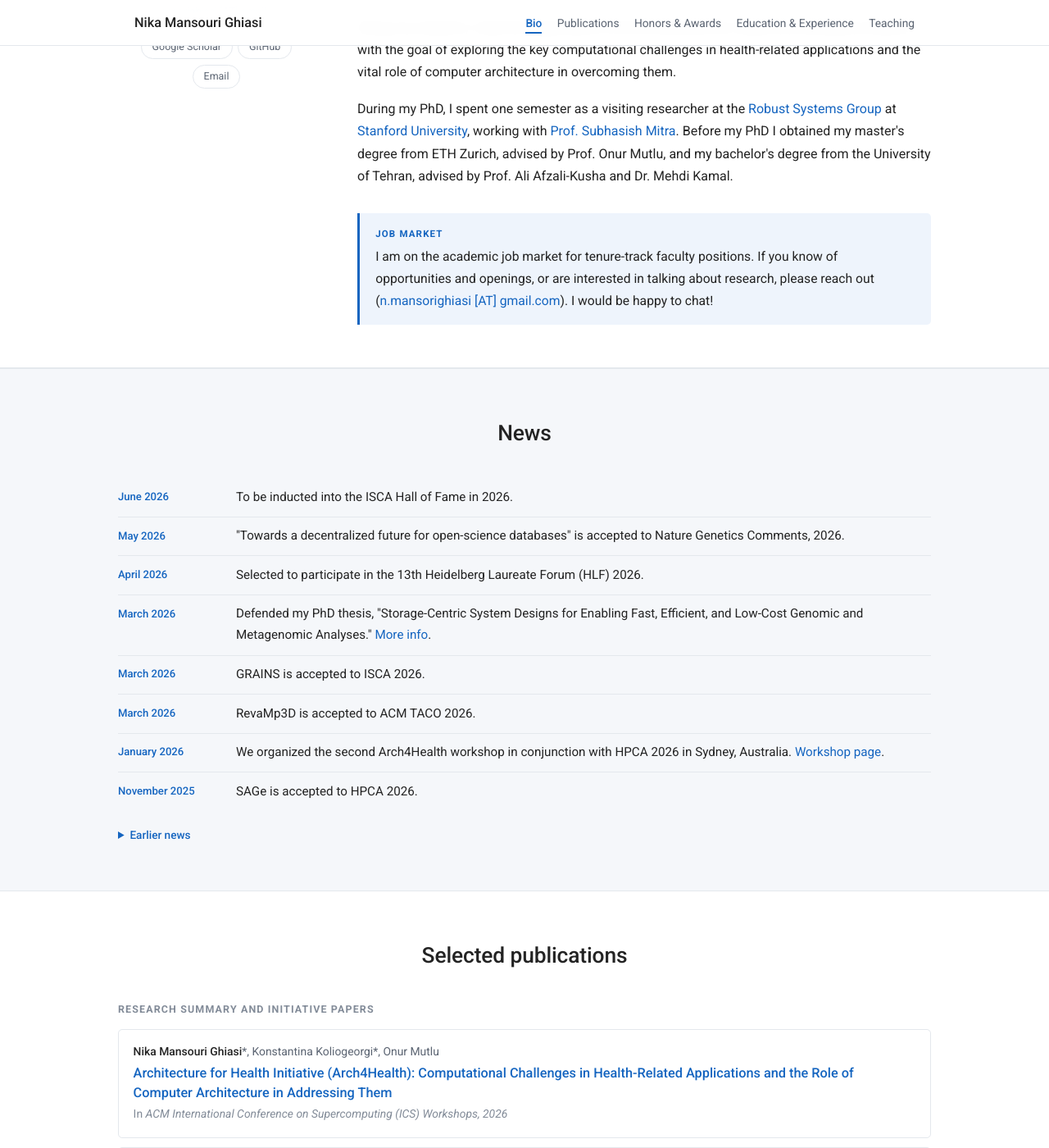
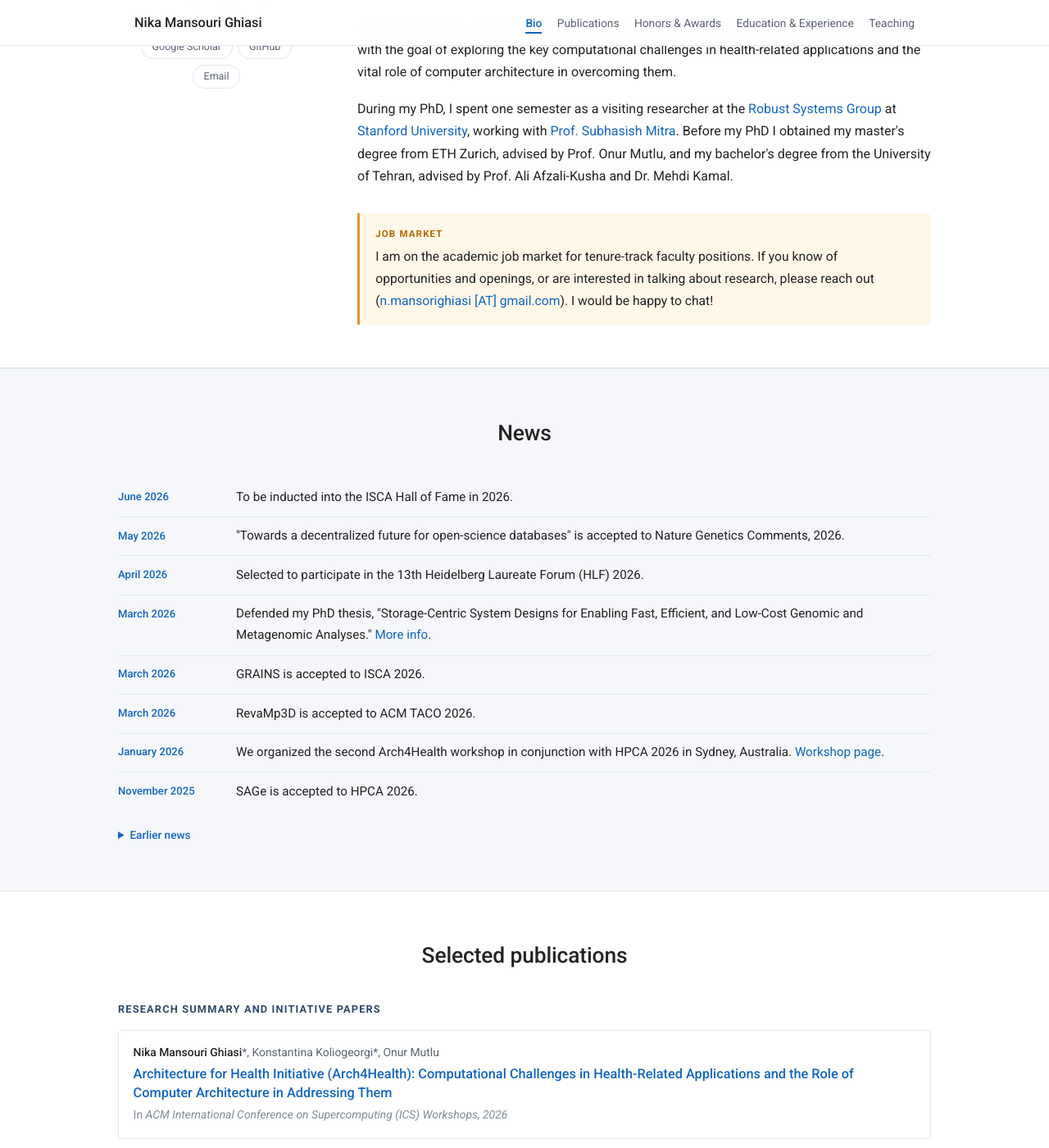
Before and after one commit to nikamgh/nikamgh.github.io, a Jekyll site: the page built from index.html, in a window 1280 px wide and 1400 px high, scrolled down 403 px. Shown: the whole window at 82% size. Built offline with Jekyll 4.4.1, drawn with Linux system fonts in a browser that asks for light colours.

Commit message:
update colors

```diff
--- a/assets/css/style.css
+++ b/assets/css/style.css
@@ -9,6 +9,10 @@
   --ink:         #232323;
   --muted:       #5b6472;
   --faint:       #828b98;
+  --label:       #2f4a6d;
+  --flag:        #b26a00;
+  --flag-line:   #e2952b;
+  --flag-bg:     #fff7e8;
   --paper:       #ffffff;
   --alt:         #f5f7fa;
   --rule:        #e4e8ed;
@@ -195,8 +199,8 @@
 .callout {
   margin: 2rem 0 0;
   padding: 1rem 1.2rem;
-  background: #eef4fc;
-  border-left: 3px solid var(--accent);
+  background: var(--flag-bg);
+  border-left: 3px solid var(--flag-line);
   border-radius: 0 5px 5px 0;
 }
 
@@ -208,7 +212,7 @@
   font-weight: 700;
   text-transform: uppercase;
   letter-spacing: .1em;
-  color: var(--accent);
+  color: var(--flag);
 }
 
 .about__grid {
@@ -288,11 +292,11 @@
 
 .sub {
   margin: 2rem 0 .9rem;
-  font-size: .78rem;
+  font-size: .8rem;
   font-weight: 700;
   text-transform: uppercase;
   letter-spacing: .09em;
-  color: var(--faint);
+  color: var(--label);
 }
 
 .sub:first-of-type { margin-top: 0; }
@@ -322,11 +326,11 @@
 
 .side__head {
   margin: 0 0 .7rem;
-  font-size: .78rem;
+  font-size: .8rem;
   font-weight: 700;
   text-transform: uppercase;
   letter-spacing: .09em;
-  color: var(--faint);
+  color: var(--label);
 }
 
 .side__list {
```
